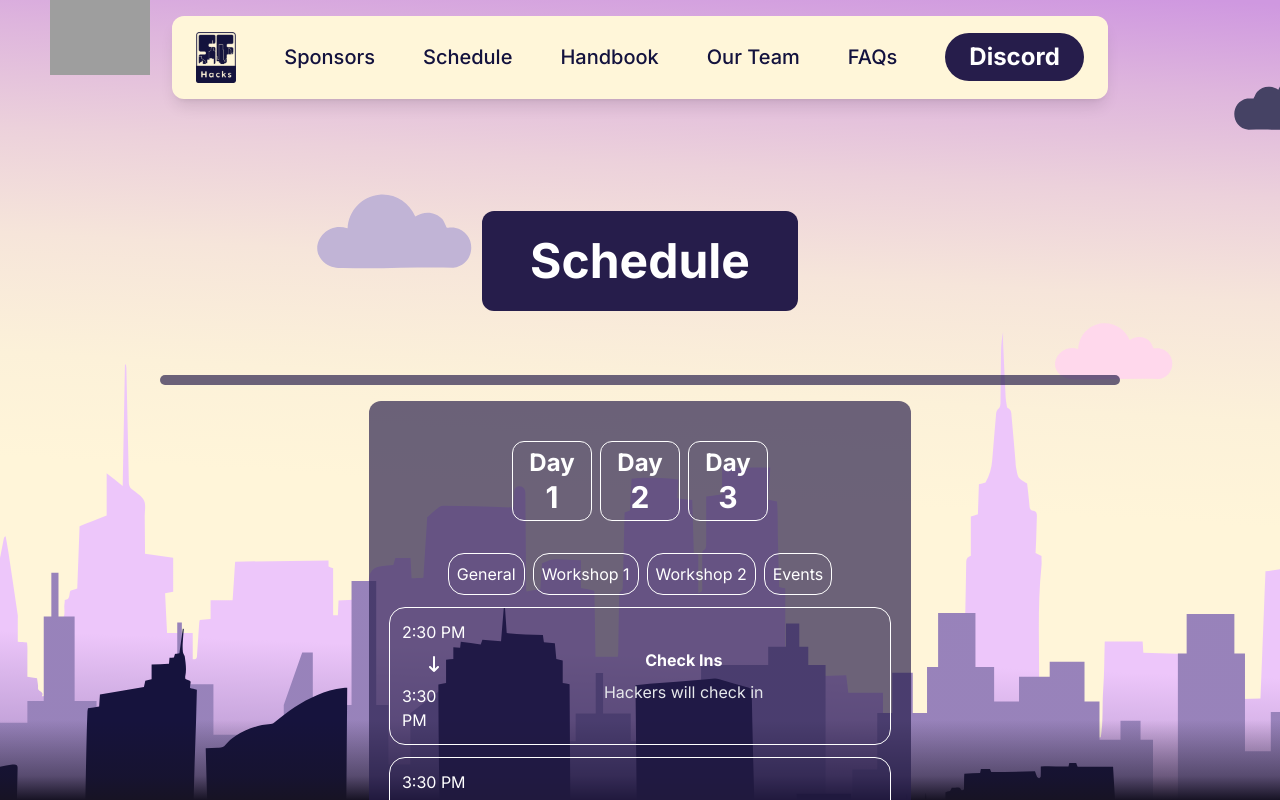
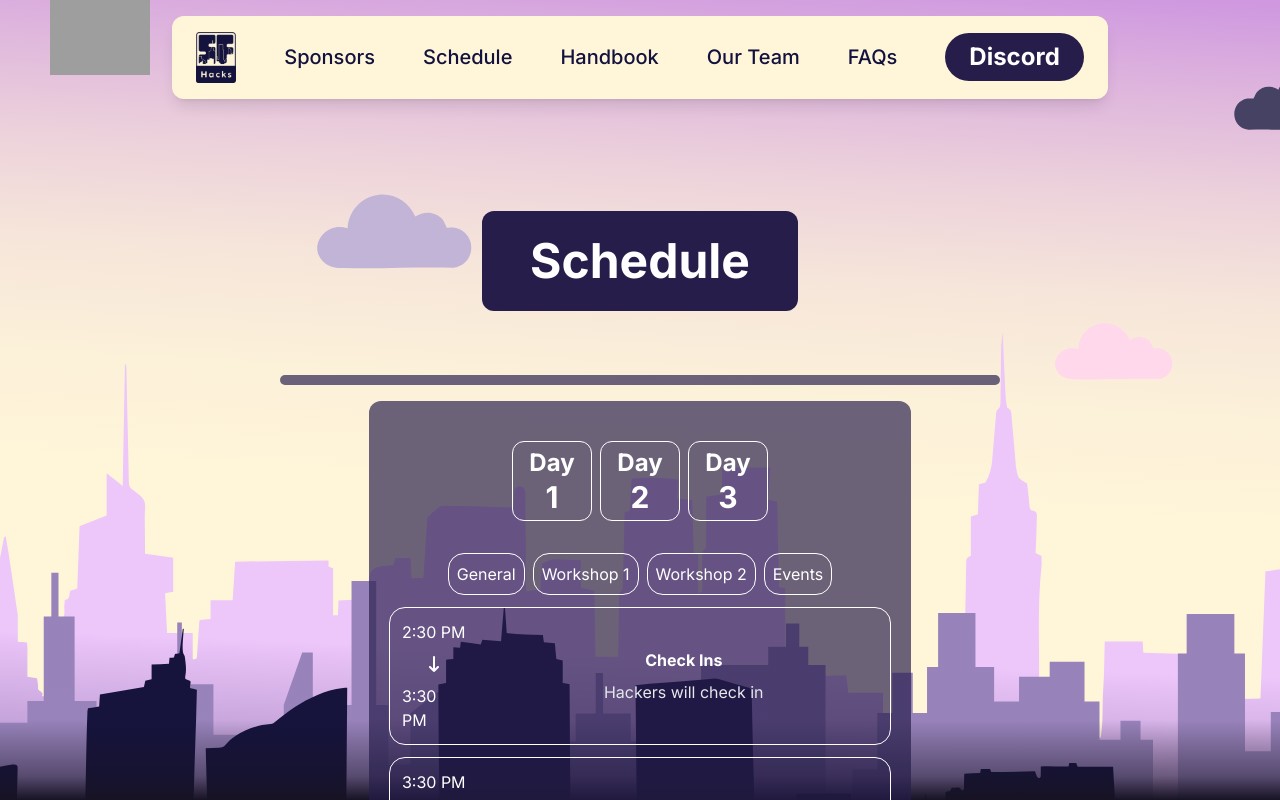
Before and after one commit to SF-Hacks-at-SFSU/sfhacks2025, a Next.js app: page /schedule in a window 1280 px wide. Shown: the top 800 px of the page. Built offline with nearby package versions, Linux system fonts and the light colour scheme; grey boxes are pictures that could not be loaded; what csv-parse would draw is missing.

Commit message:
Reduced the max width of the event element. This is to minimize the ugly dead space

```diff
--- a/src/app/schedule/styles.css
+++ b/src/app/schedule/styles.css
@@ -4,6 +4,7 @@
 @layer components {
 	.schedule {
 		width: 100%;
+    max-width: 45rem;
 		/* Very important for the active events to scroll into the right position in the contianer */
 		contain: content;
 
```
